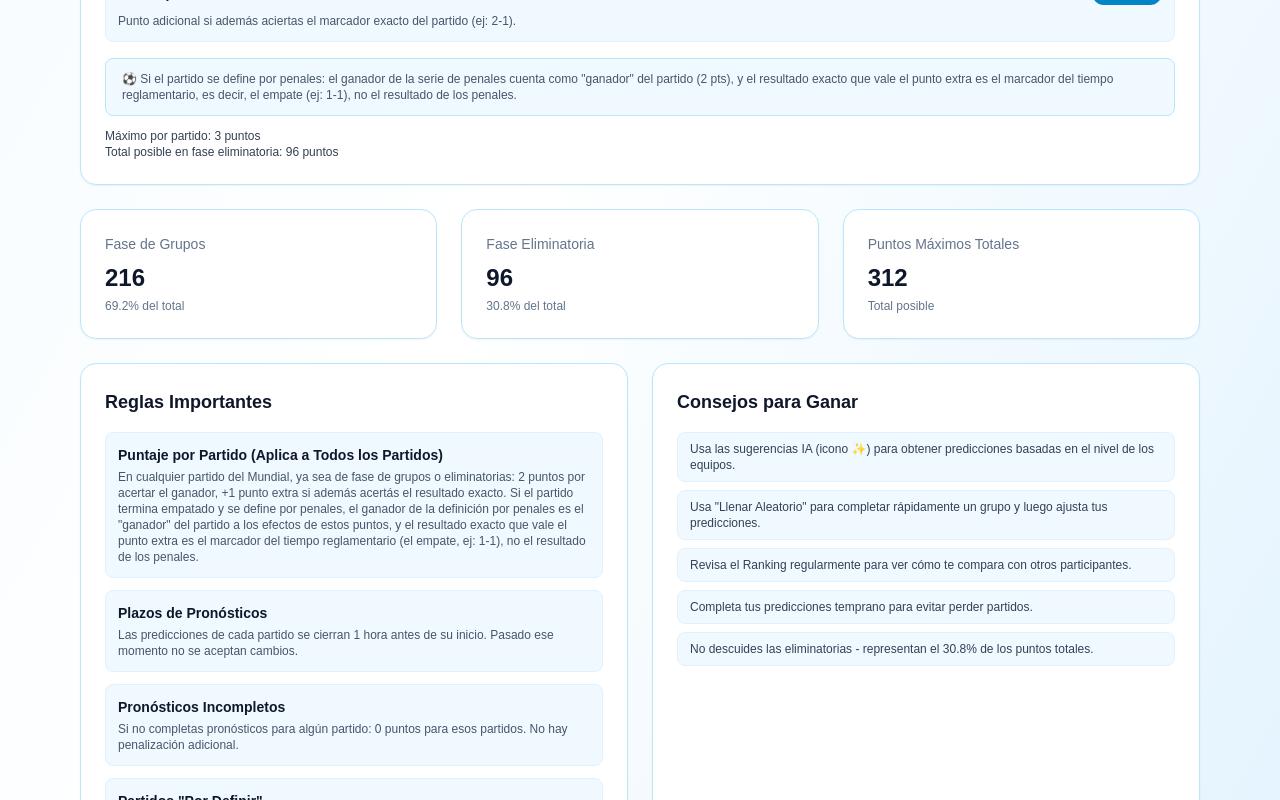
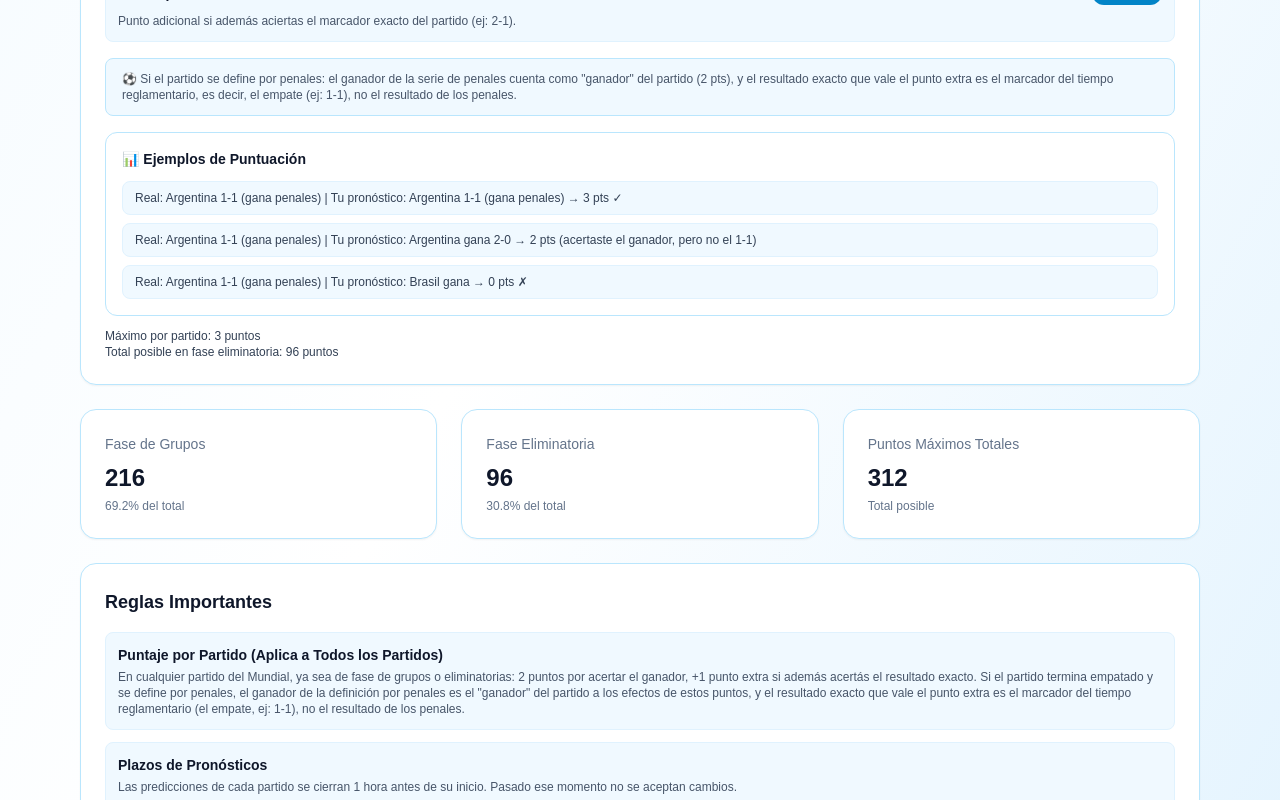
Before and after one commit to Sebitash/prode-off-topic-mundial-2026, a Next.js app in the folder frontend/: page /dashboard/rules in a window 1280 px wide. Shown: the part 1200-2000 px from the top of the page. Built offline with nearby package versions, Linux system fonts and the light colour scheme.

Commit message:
Quitar Consejos para Ganar y agregar ejemplo de puntuación en eliminatorias
Se elimina la seccion de tips de la pagina de reglas y se agrega un bloque
de ejemplos de puntuacion para la fase eliminatoria, incluyendo el caso de
definicion por penales.

```diff
--- a/frontend/app/dashboard/rules/page.tsx
+++ b/frontend/app/dashboard/rules/page.tsx
@@ -21,6 +21,12 @@ const scoringExamples = [
   'Real: México 2-0 | Tu pronóstico: México 2-0 → 3 pts ✓',
   'Real: México 2-0 | Tu pronóstico: México 1-0 → 2 pts',
   'Real: México 2-0 | Tu pronóstico: Empate 1-1 → 0 pts ✗',
+]
+
+const knockoutScoringExamples = [
+  'Real: Argentina 1-1 (gana penales) | Tu pronóstico: Argentina 1-1 (gana penales) → 3 pts ✓',
+  'Real: Argentina 1-1 (gana penales) | Tu pronóstico: Argentina gana 2-0 → 2 pts (acertaste el ganador, pero no el 1-1)',
+  'Real: Argentina 1-1 (gana penales) | Tu pronóstico: Brasil gana → 0 pts ✗',
 ]
 
 const maxPoints = [
@@ -50,14 +56,6 @@ const importantRules = [
     title: 'Partido por el Tercer Puesto',
     text: 'Suma puntos igual que cualquier otro partido: 2 puntos por acertar el ganador, +1 por el resultado exacto.',
   },
-]
-
-const tips = [
-  'Usa las sugerencias IA (icono ✨) para obtener predicciones basadas en el nivel de los equipos.',
-  'Usa "Llenar Aleatorio" para completar rápidamente un grupo y luego ajusta tus predicciones.',
-  'Revisa el Ranking regularmente para ver cómo te compara con otros participantes.',
-  'Completa tus predicciones temprano para evitar perder partidos.',
-  'No descuides las eliminatorias - representan el 30.8% de los puntos totales.',
 ]
 
 export default function RulesPage() {
@@ -214,6 +212,18 @@ export default function RulesPage() {
                 reglamentario, es decir, el empate (ej: 1-1), no el resultado de los penales.
               </p>
             </div>
+            <div className="mt-4 rounded-xl border border-sky-200 bg-white p-4">
+              <p className="text-sm font-semibold text-slate-900">
+                📊 Ejemplos de Puntuación
+              </p>
+              <ul className="mt-3 grid gap-2 text-xs text-slate-700">
+                {knockoutScoringExamples.map((example) => (
+                  <li key={example} className="rounded-lg border border-sky-100 bg-sky-50 px-3 py-2">
+                    {example}
+                  </li>
+                ))}
+              </ul>
+            </div>
             <p className="mt-3 text-xs text-slate-700">
               Máximo por partido: 3 puntos
             </p>
@@ -239,7 +249,6 @@ export default function RulesPage() {
           ))}
         </div>
 
-        <div className="grid gap-6 md:grid-cols-2">
         <div className="rounded-2xl border border-sky-200 bg-white p-6 shadow-sm">
           <h3 className="text-lg font-semibold text-slate-900">
             Reglas Importantes
@@ -255,20 +264,6 @@ export default function RulesPage() {
                 </p>
               </div>
             ))}
-            </div>
-          </div>
-
-          <div className="rounded-2xl border border-sky-200 bg-white p-6 shadow-sm">
-            <h3 className="text-lg font-semibold text-slate-900">
-              Consejos para Ganar
-            </h3>
-            <ul className="mt-4 grid gap-2 text-xs text-slate-700">
-              {tips.map((tip) => (
-                <li key={tip} className="rounded-lg border border-sky-100 bg-sky-50 px-3 py-2">
-                  {tip}
-                </li>
-              ))}
-            </ul>
           </div>
         </div>
 
--- a/frontend/app/rules/page.tsx
+++ b/frontend/app/rules/page.tsx
@@ -21,6 +21,12 @@ const scoringExamples = [
   'Real: México 2-0 | Tu pronóstico: México 2-0 → 3 pts ✓',
   'Real: México 2-0 | Tu pronóstico: México 1-0 → 2 pts',
   'Real: México 2-0 | Tu pronóstico: Empate 1-1 → 0 pts ✗',
+]
+
+const knockoutScoringExamples = [
+  'Real: Argentina 1-1 (gana penales) | Tu pronóstico: Argentina 1-1 (gana penales) → 3 pts ✓',
+  'Real: Argentina 1-1 (gana penales) | Tu pronóstico: Argentina gana 2-0 → 2 pts (acertaste el ganador, pero no el 1-1)',
+  'Real: Argentina 1-1 (gana penales) | Tu pronóstico: Brasil gana → 0 pts ✗',
 ]
 
 const maxPoints = [
@@ -50,14 +56,6 @@ const importantRules = [
     title: 'Partido por el Tercer Puesto',
     text: 'Suma puntos igual que cualquier otro partido: 2 puntos por acertar el ganador, +1 por el resultado exacto.',
   },
-]
-
-const tips = [
-  'Usa las sugerencias IA (icono ✨) para obtener predicciones basadas en el nivel de los equipos.',
-  'Usa "Llenar Aleatorio" para completar rápidamente un grupo y luego ajusta tus predicciones.',
-  'Revisa el Ranking regularmente para ver cómo te compara con otros participantes.',
-  'Completa tus predicciones temprano para evitar perder partidos.',
-  'No descuides las eliminatorias - representan el 30.8% de los puntos totales.',
 ]
 
 export default function RulesPage() {
@@ -209,6 +207,18 @@ export default function RulesPage() {
                 reglamentario, es decir, el empate (ej: 1-1), no el resultado de los penales.
               </p>
             </div>
+            <div className="mt-4 rounded-xl border border-sky-200 bg-white p-4">
+              <p className="text-sm font-semibold text-slate-900">
+                📊 Ejemplos de Puntuación
+              </p>
+              <ul className="mt-3 grid gap-2 text-xs text-slate-700">
+                {knockoutScoringExamples.map((example) => (
+                  <li key={example} className="rounded-lg border border-sky-100 bg-sky-50 px-3 py-2">
+                    {example}
+                  </li>
+                ))}
+              </ul>
+            </div>
             <p className="mt-3 text-xs text-slate-700">
               Máximo por partido: 3 puntos
             </p>
@@ -234,7 +244,6 @@ export default function RulesPage() {
           ))}
         </div>
 
-        <div className="grid gap-6 md:grid-cols-2">
         <div className="rounded-2xl border border-sky-200 bg-white p-6 shadow-sm">
           <h3 className="text-lg font-semibold text-slate-900">
             Reglas Importantes
@@ -250,20 +259,6 @@ export default function RulesPage() {
                 </p>
               </div>
             ))}
-            </div>
-          </div>
-
-          <div className="rounded-2xl border border-sky-200 bg-white p-6 shadow-sm">
-            <h3 className="text-lg font-semibold text-slate-900">
-              Consejos para Ganar
-            </h3>
-            <ul className="mt-4 grid gap-2 text-xs text-slate-700">
-              {tips.map((tip) => (
-                <li key={tip} className="rounded-lg border border-sky-100 bg-sky-50 px-3 py-2">
-                  {tip}
-                </li>
-              ))}
-            </ul>
           </div>
         </div>
 
```
Lines whose indentation alone changed are shown as unchanged.
